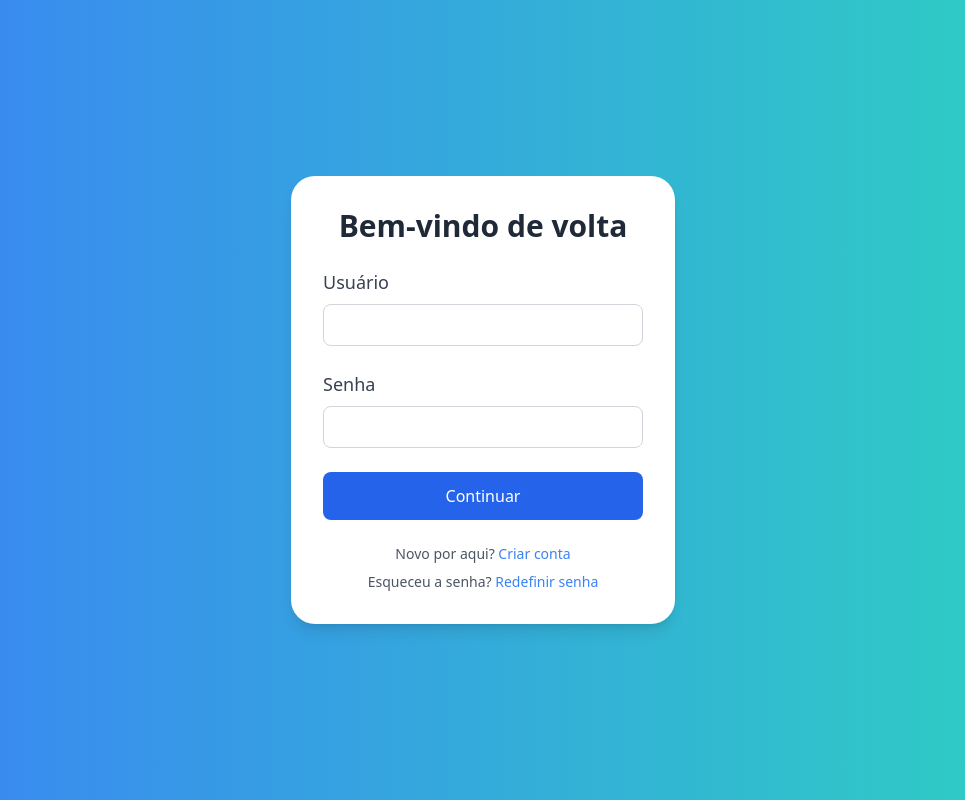
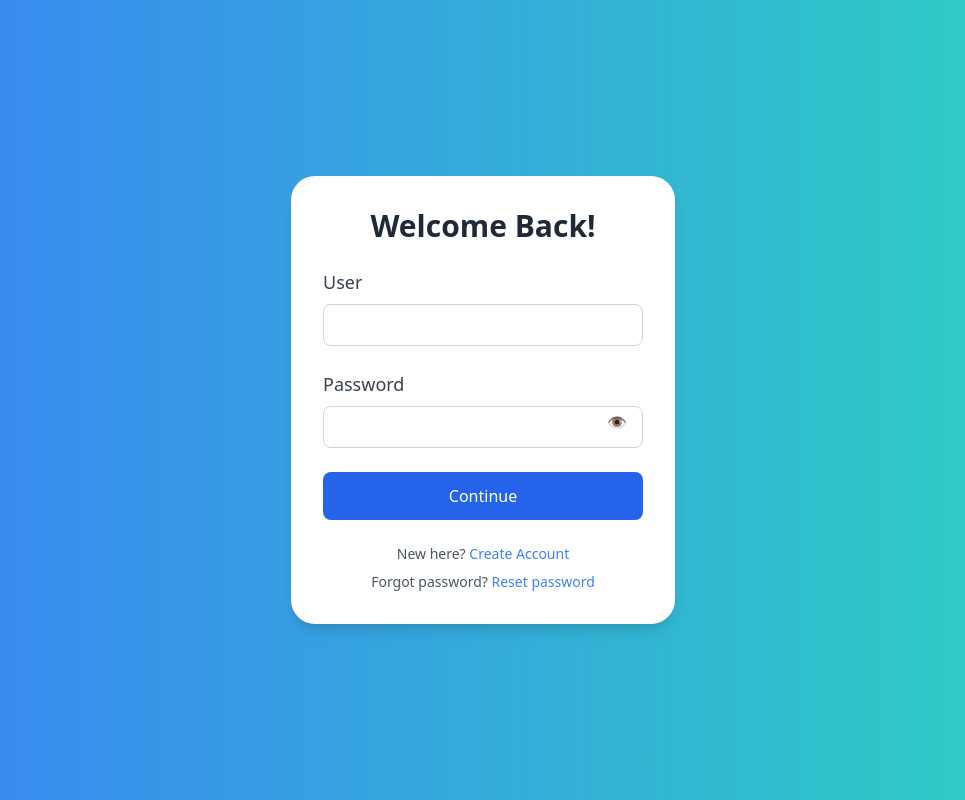
Before and after one commit to ViCor44/2FA_Project, a PHP site: page /login.php in a window 1280 px wide. Shown: the whole page, without its empty margins (157-1122 px from the left). Run offline with PHP 8.4, Linux system fonts and the light colour scheme; a stand-in replaces the project's code that opens the database connection; some libraries are stand-ins or nearby versions.

Commit message:
Updates to the project

```diff
--- a/classes/User.php
+++ b/classes/User.php
@@ -43,7 +43,7 @@ class User {
         return $stmt->execute();
     }
 
-    // Método para buscar o usuário pelo ID
+    // Método para buscar o utilizador pelo ID
     public function getById($id) {
         $query = "SELECT * FROM " . $this->table . " WHERE id = :id";
         $stmt = $this->conn->prepare($query);
--- a/forgot_password.php
+++ b/forgot_password.php
@@ -3,7 +3,7 @@
     <h2 class="text-center">Recuperação de Senha</h2>
     <form method="POST" action="forgot_password_process.php">
         <div class="mb-3">
-            <label for="username" class="form-label">Usuário</label>
+            <label for="username" class="form-label">utilizador</label>
             <input type="text" class="form-control" id="username" name="username" required>
         </div>
         <div class="mb-3">
--- a/forgot_password_process.php
+++ b/forgot_password_process.php
@@ -11,7 +11,7 @@ if ($_SERVER["REQUEST_METHOD"] == "POST") {
     $username = $_POST['username'];
     $security_answer = $_POST['security_answer'];
 
-    // Buscar o usuário no banco
+    // Buscar o utilizador no banco
     $query = "SELECT * FROM users WHERE username = :username";
     $stmt = $conn->prepare($query);
     $stmt->bindParam(":username", $username);
@@ -25,7 +25,7 @@ if ($_SERVER["REQUEST_METHOD"] == "POST") {
         header("Location: reset_password.php?user_id=" . $user_data['id']);
         exit();
     } else {
-        echo "<div class='alert alert-danger'>Usuário ou resposta de segurança incorretos.</div>";
+        echo "<div class='alert alert-danger'>utilizador ou resposta de segurança incorretos.</div>";
     }
 }
 ?>
--- a/header.php
+++ b/header.php
@@ -2,7 +2,7 @@
 include 'classes/User.php';
 include 'classes/Database.php';
 
-// Verificar se o usuário está logado
+// Verificar se o utilizador está logado
 if (!isset($_SESSION['user_id'])) {
     header("Location: login.php");
     exit();
@@ -11,12 +11,12 @@ if (!isset($_SESSION['user_id'])) {
 $db = (new Database())->getConnection();
 $user = new User($db);
 
-// Buscar os detalhes do usuário logado
+// Buscar os detalhes do utilizador logado
 $user_id = $_SESSION['user_id'];
 $user_data = $user->getById($user_id);
 
 if (!$user_data) {
-    // Se o usuário não for encontrado, forçar logout
+    // Se o utilizador não for encontrado, forçar logout
     header("Location: logout.php");
     exit();
 }
--- a/login.php
+++ b/login.php
@@ -16,19 +16,19 @@ if ($_SERVER["REQUEST_METHOD"] == "POST") {
     $user_data = $user->login($username, $password);
 
     if ($user_data) {
-        // Verificar se o 2FA está habilitado para o usuário
+        // Verificar se o 2FA está habilitado para o utilizador
         if ($user_data['two_factor_enabled'] == 1 && $user_data['two_factor_pending'] == 1) {
-            // Salvar o ID do usuário na sessão e redirecionar para a página de verificação do 2FA
+            // Salvar o ID do utilizador na sessão e redirecionar para a página de verificação do 2FA
             $_SESSION['user_id'] = $user_data['id'];
             header("Location: two_factor_setup.php");
             exit();
         } elseif ($user_data['two_factor_enabled'] == 0 && $user_data['two_factor_pending'] == 1) {
-            // Salvar o ID do usuário na sessão e redirecionar para a página de verificação do 2FA
+            // Salvar o ID do utilizador na sessão e redirecionar para a página de verificação do 2FA
             $_SESSION['user_id'] = $user_data['id'];
             header("Location: two_factor_setup.php");
             exit();
         } elseif ($user_data['two_factor_enabled'] == 1 && $user_data['two_factor_pending'] == 0) {
-            // Salvar o ID do usuário na sessão e redirecionar para a página de verificação do 2FA
+            // Salvar o ID do utilizador na sessão e redirecionar para a página de verificação do 2FA
             $_SESSION['user_id'] = $user_data['id'];
             header("Location: verify_2fa.php");
             exit();
@@ -39,7 +39,7 @@ if ($_SERVER["REQUEST_METHOD"] == "POST") {
             exit();
         }
     } else {
-        $error_message = "Nome de usuário ou senha incorretos.";
+        $error_message = "Nome de utilizador ou senha incorretos.";
     }
 }
 ?>
@@ -55,7 +55,7 @@ if ($_SERVER["REQUEST_METHOD"] == "POST") {
 <body class="bg-gradient-to-r from-blue-500 to-teal-400 min-h-screen flex items-center justify-center">
 
     <div class="bg-white shadow-lg rounded-3xl p-8 w-full max-w-sm">
-        <h2 class="text-3xl font-semibold text-center text-gray-800 mb-6">Bem-vindo de volta</h2>
+        <h2 class="text-3xl font-semibold text-center text-gray-800 mb-6">Welcome Back!</h2>
 
         <?php if (isset($error_message)): ?>
             <div class="bg-red-100 text-red-700 px-4 py-2 rounded-lg mb-4 text-sm">
@@ -65,34 +65,53 @@ if ($_SERVER["REQUEST_METHOD"] == "POST") {
 
         <form method="POST" action="login.php">
             <div class="mb-6">
-                <label for="username" class="block text-lg text-gray-700">Usuário</label>
+                <label for="username" class="block text-lg text-gray-700">User</label>
                 <input type="text" id="username" name="username"
                        class="mt-2 block w-full px-4 py-2 border border-gray-300 rounded-lg focus:ring-2 focus:ring-blue-500 focus:outline-none"
                        required>
             </div>
-            <div class="mb-6">
-                <label for="password" class="block text-lg text-gray-700">Senha</label>
+            <div class="mb-6 relative">
+                <label for="password" class="block text-lg text-gray-700">Password</label>
                 <input type="password" id="password" name="password"
                        class="mt-2 block w-full px-4 py-2 border border-gray-300 rounded-lg focus:ring-2 focus:ring-blue-500 focus:outline-none"
                        required>
+                <!-- Toggle Visibility Button -->
+                <button type="button" id="togglePassword"
+                        class="absolute right-4 top-10 text-gray-500 hover:text-blue-500 focus:outline-none">
+                    👁️
+                </button>
             </div>
             <button type="submit"
                     class="w-full bg-blue-600 text-white py-3 rounded-lg hover:bg-blue-700 transition duration-300">
-                Continuar
+                Continue
             </button>
         </form>
 
         <div class="mt-6 text-center">
             <p class="text-sm text-gray-600">
-                Novo por aqui?
-                <a href="register.php" class="text-blue-500 hover:underline">Criar conta</a>
+                New here?
+                <a href="register.php" class="text-blue-500 hover:underline">Create Account</a>
             </p>
             <p class="text-sm text-gray-600 mt-2">
-                Esqueceu a senha?
-                <a href="reset_password.php" class="text-blue-500 hover:underline">Redefinir senha</a>
+                Forgot password?
+                <a href="reset_password.php" class="text-blue-500 hover:underline">Reset password</a>
             </p>
         </div>
     </div>
 
+    <script>
+        // JavaScript to toggle password visibility
+        const togglePassword = document.getElementById('togglePassword');
+        const passwordField = document.getElementById('password');
+
+        togglePassword.addEventListener('click', () => {
+            const type = passwordField.getAttribute('type') === 'password' ? 'text' : 'password';
+            passwordField.setAttribute('type', type);
+
+            // Change icon (optional)
+            togglePassword.textContent = type === 'password' ? '👁️' : '🙈';
+        });
+    </script>
+
 </body>
 </html>
--- a/reset_password.php
+++ b/reset_password.php
@@ -22,11 +22,11 @@ if ($_SERVER['REQUEST_METHOD'] === 'POST') {
     } elseif ($new_password !== $confirm_password) {
         $error_message = "As senhas não coincidem.";
     } else {
-        // Buscar o usuário pelo e-mail e verificar a pergunta e resposta de segurança
+        // Buscar o utilizador pelo e-mail e verificar a pergunta e resposta de segurança
         $user_data = $user->getByEmail($email);
 
         if ($user_data && $user_data['security_question'] === $security_question && $user_data['security_answer'] === $security_answer) {
-            // Atualizar a senha do usuário
+            // Atualizar a senha do utilizador
             $hashed_password = password_hash($new_password, PASSWORD_BCRYPT);
             if ($user->updatePassword($email, $hashed_password)) {
                 $success_message = "Senha redefinida com sucesso. Faça login novamente.";
```
Also changed, not shown: edit_profile.php (+5 -5 lines), register.php (+94 -11 lines), register_process.php (deleted, +0 -66 lines), two_factor_setup.php (+14 -11 lines), README.md.
